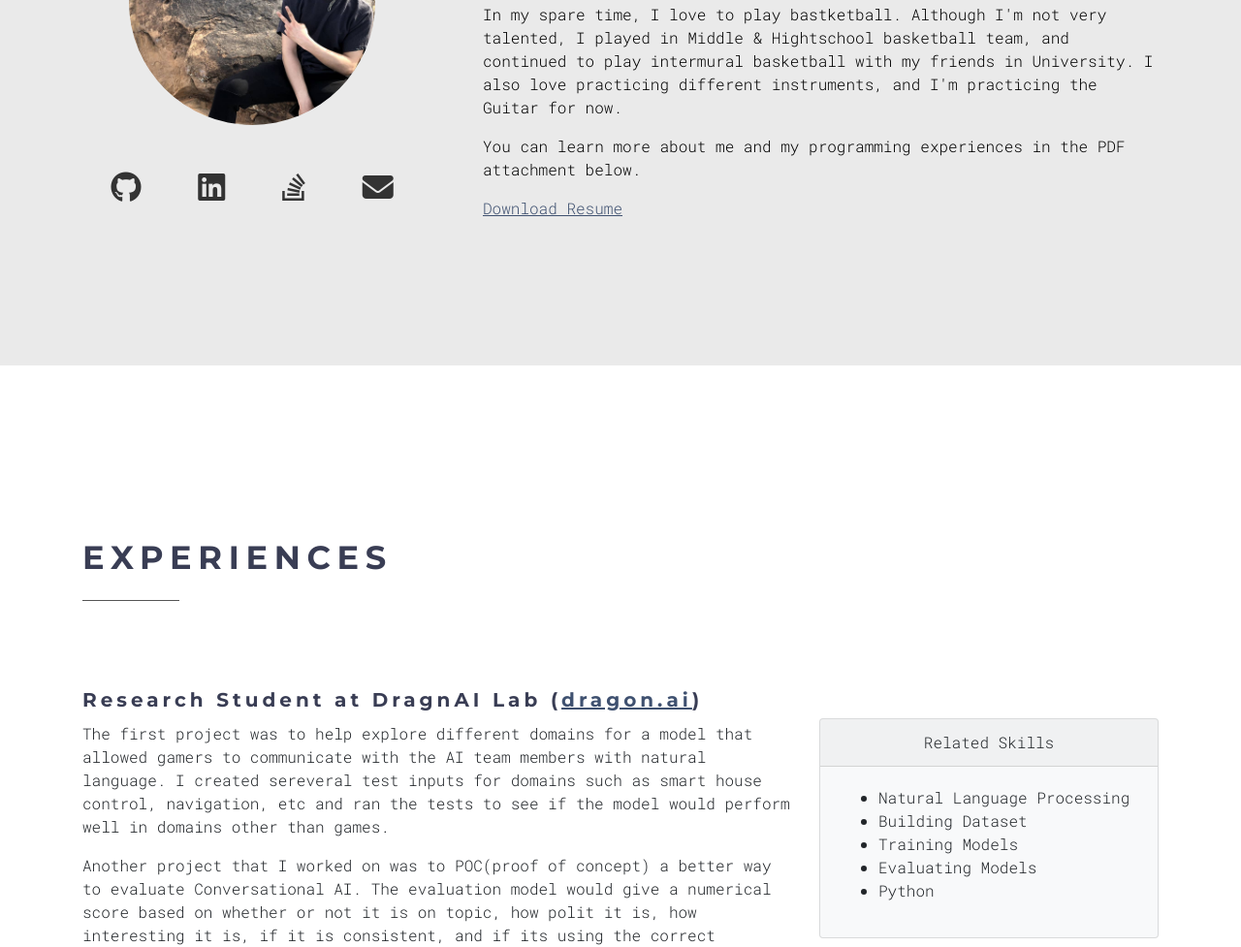
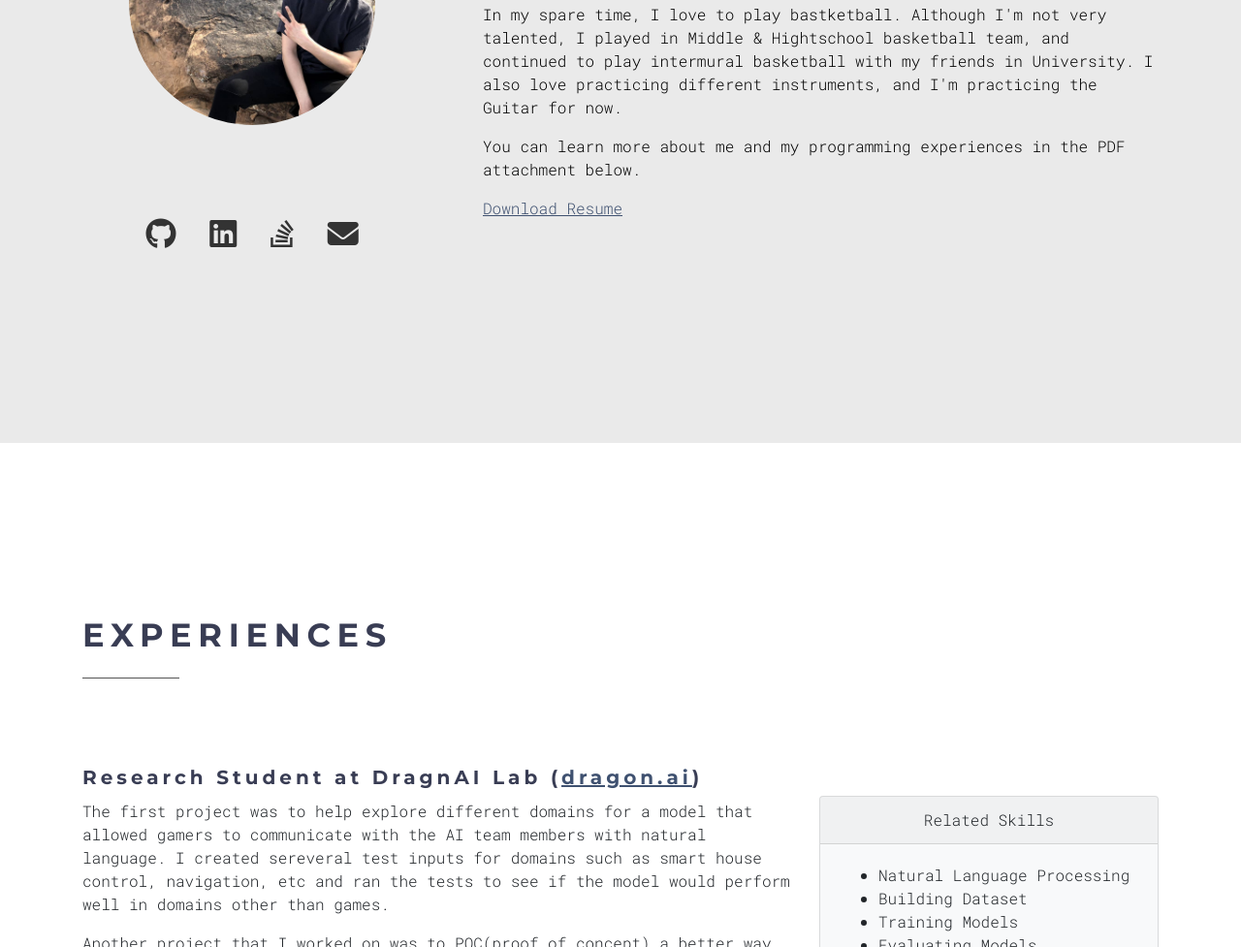
Before and after one commit to alexhanabich/alexhanabich.github.io, a plain HTML site: page index.html in a window 1280 px wide. Shown: the part 2996-3973 px from the top of the page at 97% size. Drawn offline with nearby package versions, Linux system fonts and the light colour scheme.

Commit message:
added padding to about page icons

```diff
--- a/index.html
+++ b/index.html
@@ -148,7 +148,7 @@
         <div class="row">
           <div class="col-lg-4">
             <img src="img/profilePic.jpg" alt="" class="img-fluid rounded-circle p-5">
-            <div class="personal-link-icons">
+            <div class="personal-link-icons p-5">
               <a href="#" title="" class="github"><i class="fab fa-github fa-2x"></i></a>
               <a href="#" title="" class="linkedin"><i class="fab fa-linkedin fa-2x"></i></a>
               <a href="#" title="" class="stackoverflow"><i class="fab fa-stack-overflow fa-2x"></i></a>
```
